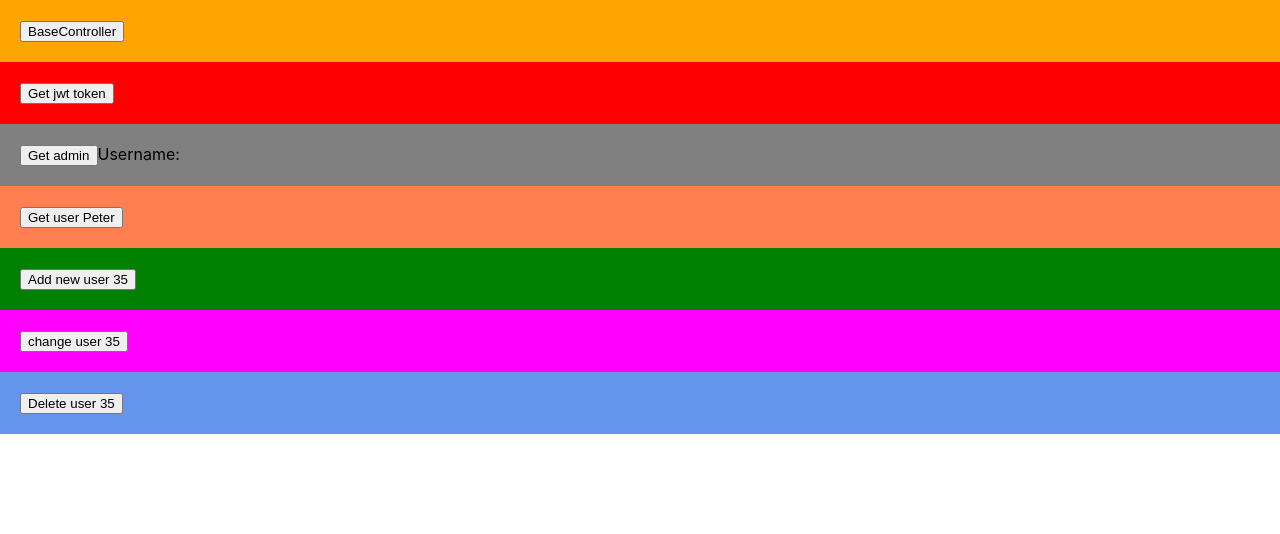
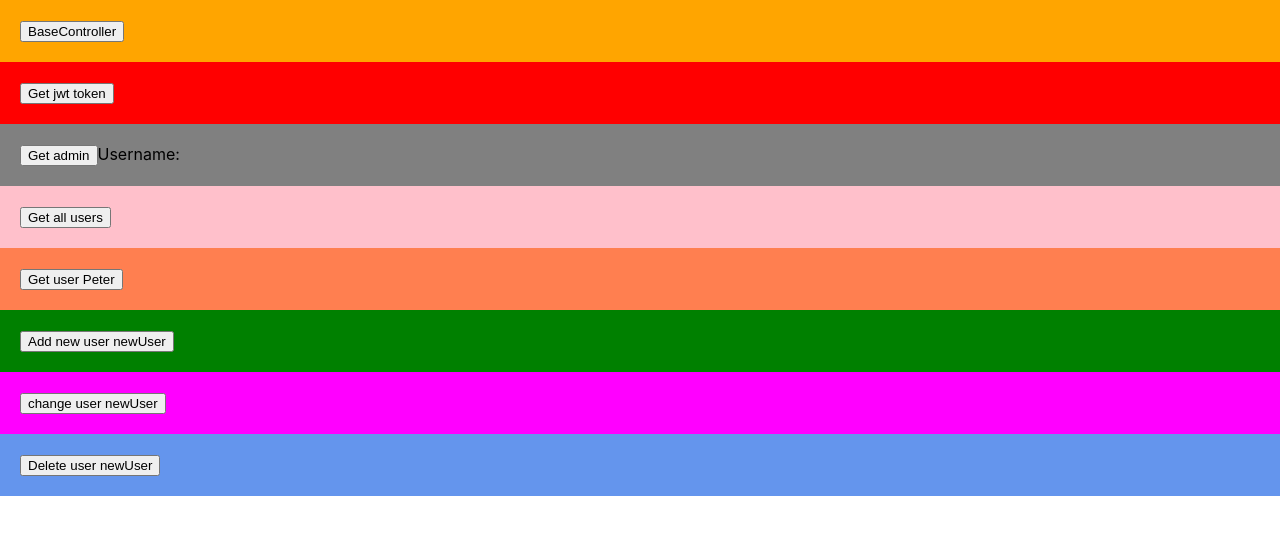
Before and after one commit to robwfranke/front-test-communicatie-02, a React (Create React App) app: page / in a window 1280 px wide. Shown: the top 534 px of the page. Built offline with nearby package versions, Linux system fonts and the light colour scheme.

Commit message:
get all users toegevoegd

```diff
--- a/src/App.css
+++ b/src/App.css
@@ -25,6 +25,15 @@
     background-color: grey;
 }
 
+
+
+.allUsers{
+    padding: 20px;
+
+    background-color: pink;
+}
+
+
 .addUser{
     padding: 20px;
 
--- a/src/App.js
+++ b/src/App.js
@@ -19,7 +19,6 @@ function App() {
 
     function handleClickPeter() {
         console.log("handleclick Peter")
-        console.log("jwt:", jwtToken)
         if (jwtToken) {
             Peter()
         } else {
@@ -40,6 +39,20 @@ function App() {
 
     }
 
+
+    function handleClickAllUsers() {
+        console.log("handleclick Allusers")
+        if (jwtToken) {
+            console.log()
+            AllUsers();
+        } else {
+            console.log("geen token")
+        }
+        ;
+
+
+    }
+
     function handleClickAddUser() {
         console.log("handleclick AddUser")
         if (jwtToken) {
@@ -51,7 +64,6 @@ function App() {
     }
 
 
-
     function handleClickChangeUser() {
         console.log("handleclick ChangeUser")
         if (jwtToken) {
@@ -61,10 +73,11 @@ function App() {
         }
         ;
     }
+
     function handleClickDeleteUser() {
         console.log("handleclick AddUser")
         if (jwtToken) {
-           DeleteUser();
+            DeleteUser();
         } else {
             console.log("geen token")
         }
@@ -72,14 +85,14 @@ function App() {
     }
 
 
-
-
     const [jwtToken, SetJwtToken] = useState()
     const [error, setError] = useState("");
     const [baseControllerValue, SetBaseControllerValue] = useState("")
     const [adminResponse, setAdminResponse] = useState()
     const [peter, SetPeter] = useState()
-    const [usernameAddUser,setUsernameAddUser]=useState("35")
+    const [usernameAddUser, setUsernameAddUser] = useState("newUser")
+    const [allUsersData, setAllUsersData] = useState()
+
 
     async function Hello() {
         try {
@@ -185,6 +198,35 @@ function App() {
     }
 
 
+    async function AllUsers() {
+        try {
+            console.log("Start try/catch allUsers")
+            console.log("jwtkey: ", jwtToken)
+
+
+            const response = await axios.get(`http://localhost:8080/users`, {
+                headers: {
+                    "Content-Type": "application/json",
+                    Authorization: `Bearer ${jwtToken}`, /*BACK TICK!!!!!*/
+
+                }
+            })
+
+            const test = response.data
+
+            console.log("test: ", test)
+            setAllUsersData(response.data)
+
+
+        } catch (error) {
+            // setError(error.message);
+            setError("Er is iets mis gegaan met het ophalen");
+            console.error(error);
+        }
+
+    }
+
+
     async function AddUser() {
 
 
@@ -247,11 +289,6 @@ function App() {
     }
 
 
-
-
-
-
-
     async function DeleteUser() {
 
         // haalt username uit addUser
@@ -259,7 +296,7 @@ function App() {
 
         try {
             console.log("Start try/catch deleteUser")
-            console.log("jwt:",jwtToken)
+            console.log("jwt:", jwtToken)
 
             const response = await axios.delete(`http://localhost:8080/users/${usernameAddUser}`, {
                 headers: {
@@ -269,8 +306,8 @@ function App() {
             })
 
 
+            console.log("user: ", response)
 
-            console.log("user: ", response)
 
         } catch (error) {
             // setError(error.message);
@@ -279,8 +316,6 @@ function App() {
         }
 
     }
-
-
 
 
     return (
@@ -320,6 +355,31 @@ function App() {
             </div>
 
 
+            <div className="allUsers">
+                <button
+                    type="button"
+                    onClick={handleClickAllUsers}
+                >
+                    Get all users
+                </button>
+
+
+                <div>
+                    {allUsersData &&
+                    <ul>
+
+                        {allUsersData.map((user) => {
+                            return <li key={user.username}> username: {user.username}
+                                <div> password: {user.password}</div>
+                            </li>
+                            // return <li key={user.username}> username: {user.username}</li>
+                        })}
+                    </ul>
+                    }
+                </div>
+
+
+            </div>
 
 
             <div className="peter">
@@ -334,14 +394,12 @@ function App() {
             </div>
 
 
-
-
             <div className="addUser">
                 <button
                     type="button"
                     onClick={handleClickAddUser}
                 >
-                    Add new user     <span>{usernameAddUser}</span>
+                    Add new user <span>{usernameAddUser}</span>
                 </button>
             </div>
 
@@ -350,11 +408,9 @@ function App() {
                     type="button"
                     onClick={handleClickChangeUser}
                 >
-                    change user     <span>{usernameAddUser}</span>
+                    change user <span>{usernameAddUser}</span>
                 </button>
             </div>
-
-
 
 
             <div className="deleteUser">
@@ -362,7 +418,7 @@ function App() {
                     type="button"
                     onClick={handleClickDeleteUser}
                 >
-                    Delete user  <span>{usernameAddUser}</span>
+                    Delete user <span>{usernameAddUser}</span>
                 </button>
                 {/*<span>Username: {adminResponse}</span>*/}
             </div>
```
